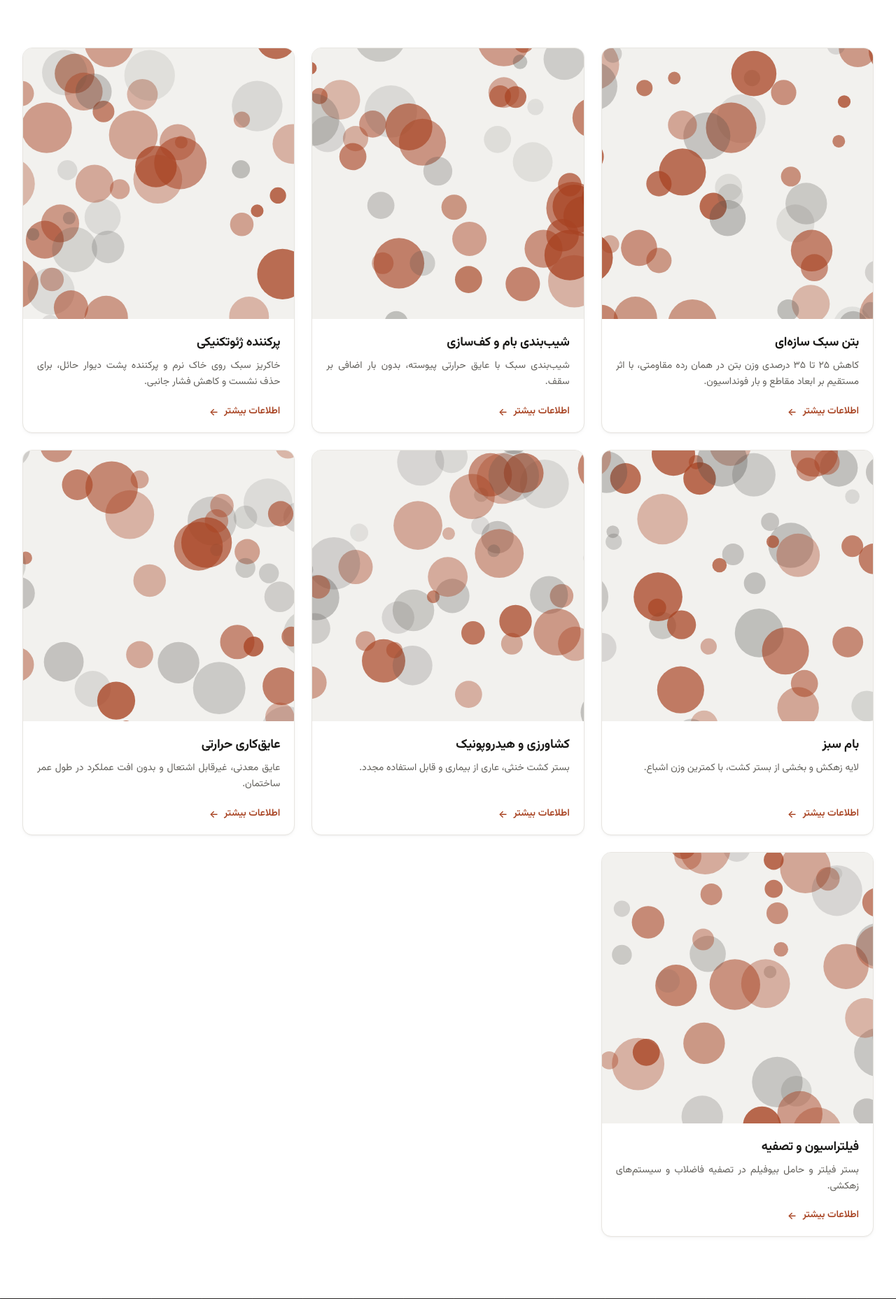
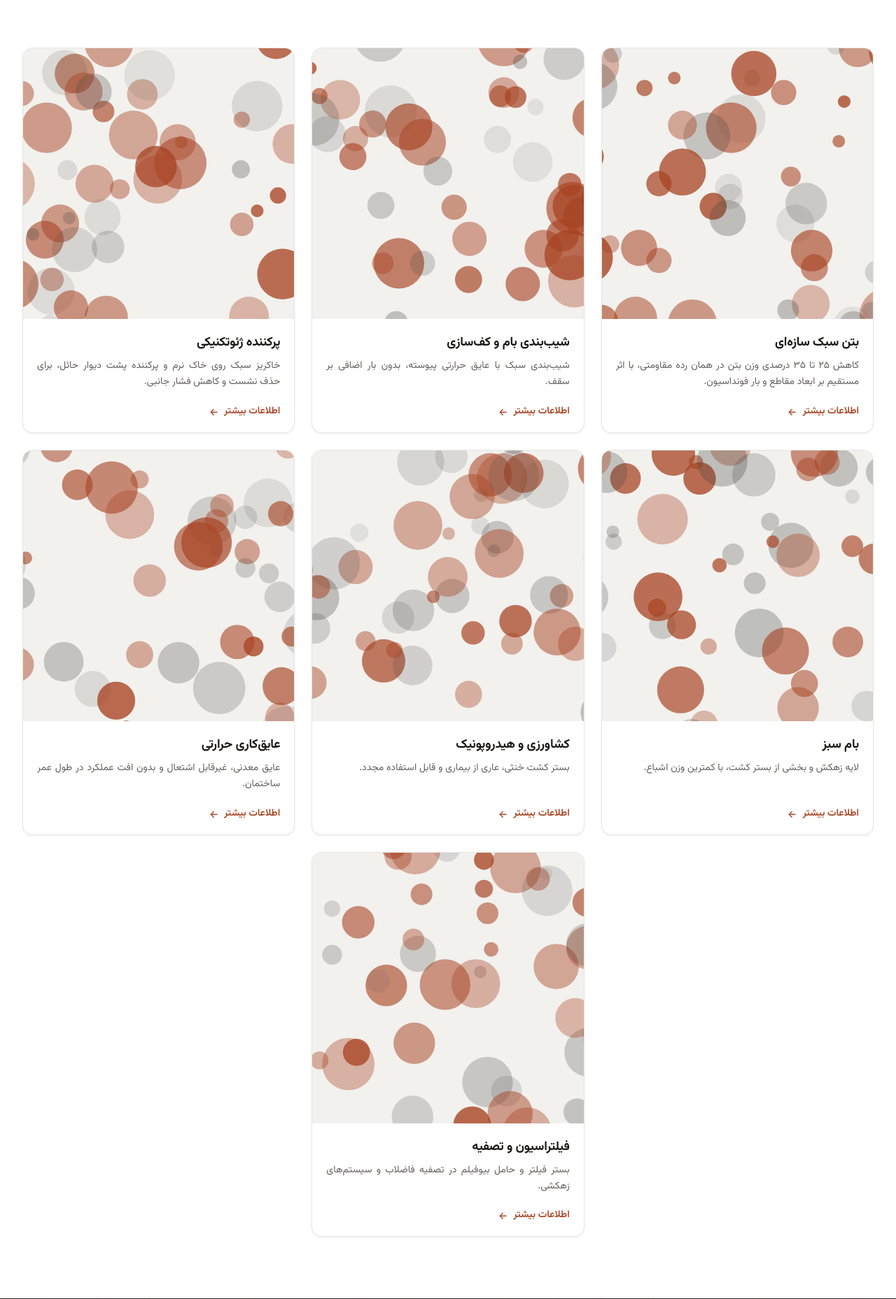
Before and after one commit to ferya3/artaleca, a Laravel app: page /fa/applications in a window 1280 px wide. Shown: the part 362-2219 px from the top of the page at 70% size. Run offline with Laravel 12, Linux system fonts and the light colour scheme; data comes from the database, SQL or seed files in the repository; style sheets or scripts are compiled from the project's sources; some libraries are stand-ins or nearby versions.

Commit message:
Centre a short last row instead of leaving a hole in it
Swept all twenty-four public pages at desktop and phone width. One real
fault: the uses index put seven cards into three columns, leaving the
last card with two empty columns beside it, which reads as something
that failed to load rather than as the end of a list.

No column count fixes that — an editor adds the eighth record and the
hole moves — so the fix is in the mechanism. `.card-grid` wraps with
flex and centres the line: a full row fills the width exactly and does
not move, a short one sits in the middle. Applied to the four index
pages that shared the same grid utilities, since each of them reaches
the same state at its own count.

Nothing else came back: no page scrolling sideways, no image failing to
load, no console error, no collapsed text, and every page answering 200
at both widths.

Co-Authored-By: Claude Opus 5 <noreply@anthropic.com>
Claude-Session: https://claude.ai/code/session_01GRUKdfgcLCEuRjPBz9JPoq

```diff
--- a/resources/css/app.css
+++ b/resources/css/app.css
@@ -428,6 +428,43 @@
             overflow-x: visible;
             scroll-snap-type: none;
             scroll-padding-inline: 0;
+        }
+    }
+
+    /*
+     * Card index grids.
+     *
+     * A grid pushes a short last row hard against the start edge, so seven
+     * cards in three columns leave one card with two empty columns beside it —
+     * which reads as something that failed to load rather than as the end of a
+     * list. Wrapping with flex and centring the line puts the remainder in the
+     * middle instead. Full rows fill the width exactly, so the centring does
+     * nothing to them; only the short one moves.
+     *
+     * The alternative is choosing a column count that divides the content, and
+     * that is not a choice anyone can make: an editor adds the eighth use and
+     * the hole moves somewhere else.
+     */
+    .card-grid {
+        display: flex;
+        flex-wrap: wrap;
+        justify-content: center;
+        gap: 1.5rem;
+    }
+
+    .card-grid > * {
+        flex: 0 0 100%;
+    }
+
+    @media (min-width: 640px) {
+        .card-grid > * {
+            flex-basis: calc((100% - 1.5rem) / 2);
+        }
+    }
+
+    @media (min-width: 1024px) {
+        .card-grid > * {
+            flex-basis: calc((100% - 3rem) / 3);
         }
     }
 
--- a/resources/views/pages/applications/index.blade.php
+++ b/resources/views/pages/applications/index.blade.php
@@ -11,7 +11,7 @@
             @if ($applications->isEmpty())
                 <x-empty-state :message="content('applications.empty')" />
             @else
-                <div class="grid gap-6 sm:grid-cols-2 lg:grid-cols-3">
+                <div class="card-grid">
                     @foreach ($applications as $application)
                         <x-application-card :application="$application" />
                     @endforeach
--- a/resources/views/pages/articles/index.blade.php
+++ b/resources/views/pages/articles/index.blade.php
@@ -35,7 +35,7 @@
             @if ($posts->isEmpty())
                 <x-empty-state :message="content('articles.empty')" :action="route('articles.index')" />
             @else
-                <div class="grid gap-6 sm:grid-cols-2 lg:grid-cols-3">
+                <div class="card-grid">
                     @foreach ($posts as $post)
                         <x-post-card :post="$post" :eager="$loop->index < 3" />
                     @endforeach
--- a/resources/views/pages/projects/index.blade.php
+++ b/resources/views/pages/projects/index.blade.php
@@ -38,7 +38,7 @@
             @if ($projects->isEmpty())
                 <x-empty-state :message="content('projects.empty')" :action="route('projects.index')" />
             @else
-                <div class="grid gap-6 sm:grid-cols-2 lg:grid-cols-3">
+                <div class="card-grid">
                     @foreach ($projects as $project)
                         <x-project-card :project="$project" :eager="$loop->index < 3" />
                     @endforeach
--- a/resources/views/pages/representatives.blade.php
+++ b/resources/views/pages/representatives.blade.php
@@ -12,7 +12,7 @@
                 <x-empty-state :message="content('representatives.empty')" :action="route('contact')"
                                :action-label="content('nav.contact')" />
             @else
-                <ul class="grid gap-6 sm:grid-cols-2 lg:grid-cols-3">
+                <ul class="card-grid">
                     @foreach ($representatives as $representative)
                         <li class="panel flex min-w-0 flex-col p-6">
                             @if (filled($representative->logo))
```
Also changed, not shown: tests/Feature/CardGridTest.php (added, +89 -0 lines).
